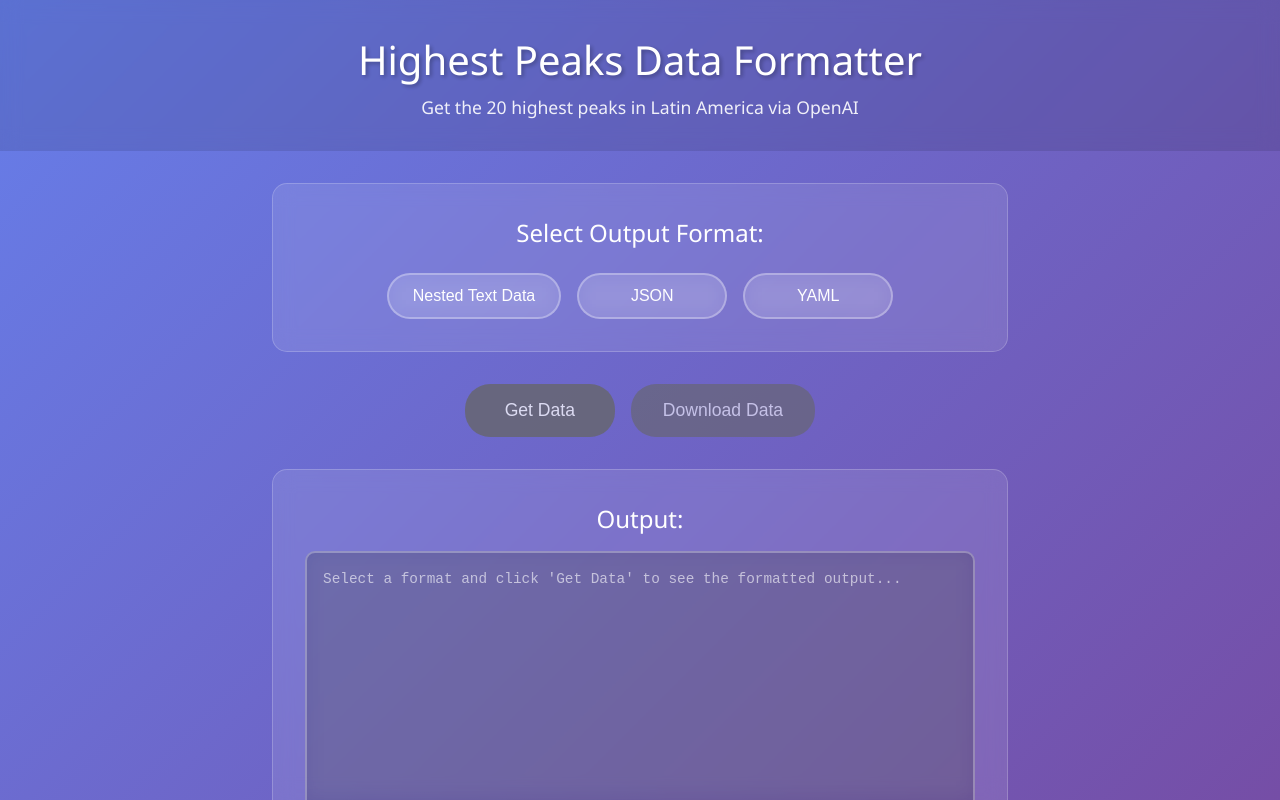
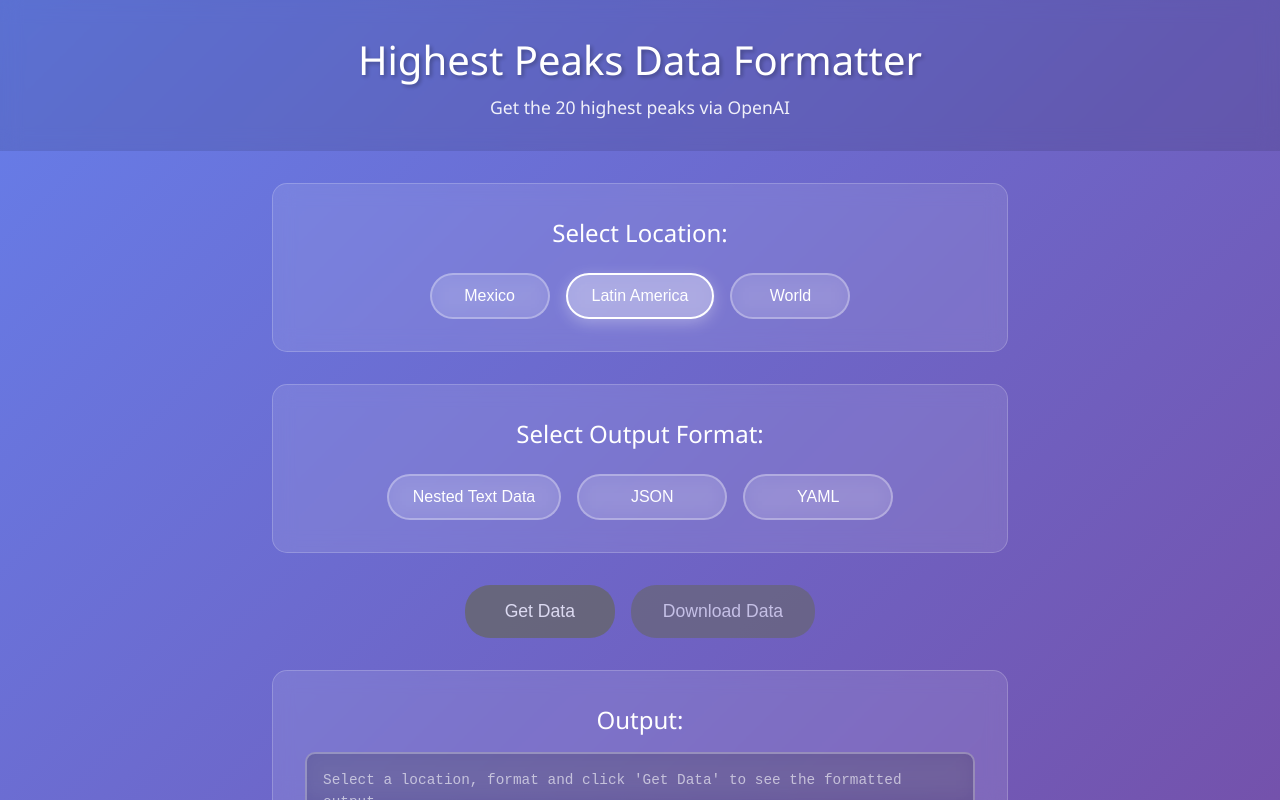
Before and after one commit to luisejrobles/highest-peaks-formatted-data, a React (Create React App) app: page / in a window 1280 px wide. Built offline with nearby package versions, Linux system fonts and the light colour scheme.

Commit message:
Add location toggle: Mexico, Latin America, World with dynamic prompts

```diff
--- a/prompts/main.ts
+++ b/prompts/main.ts
@@ -1,5 +1,5 @@
 
-export const main_prompt = `Give the the list of the 20 highest peaks in latin america. Name, Altitude as " 5000 m.s.n.m" (meters above sea level), and Location as "State, Country".`
+export const main_prompt = `Give the the list of the 20 highest peaks in Mexico. Name, Altitude as " 5000 m.s.n.m" (meters above sea level), and Location as "State, Country".`
 export const json_format = `as the following json format:
 ### Example:
 [
--- a/src/App.css
+++ b/src/App.css
@@ -29,6 +29,53 @@
   max-width: 800px;
   margin: 0 auto;
   padding: 2rem;
+}
+
+.location-section {
+  margin-bottom: 2rem;
+  background: rgba(255, 255, 255, 0.1);
+  padding: 2rem;
+  border-radius: 15px;
+  backdrop-filter: blur(10px);
+  border: 1px solid rgba(255, 255, 255, 0.2);
+}
+
+.location-section h2 {
+  margin: 0 0 1.5rem 0;
+  font-size: 1.5rem;
+  font-weight: 400;
+}
+
+.location-buttons {
+  display: flex;
+  gap: 1rem;
+  justify-content: center;
+  flex-wrap: wrap;
+}
+
+.location-btn {
+  padding: 0.75rem 1.5rem;
+  font-size: 1rem;
+  border: 2px solid rgba(255, 255, 255, 0.3);
+  background: rgba(255, 255, 255, 0.1);
+  color: white;
+  border-radius: 25px;
+  cursor: pointer;
+  transition: all 0.3s ease;
+  backdrop-filter: blur(10px);
+  min-width: 120px;
+}
+
+.location-btn:hover {
+  background: rgba(255, 255, 255, 0.2);
+  border-color: rgba(255, 255, 255, 0.5);
+  transform: translateY(-2px);
+}
+
+.location-btn.active {
+  background: rgba(255, 255, 255, 0.3);
+  border-color: white;
+  box-shadow: 0 4px 15px rgba(255, 255, 255, 0.3);
 }
 
 .format-section {
@@ -218,6 +265,16 @@
     padding: 1rem;
   }
 
+  .location-buttons {
+    flex-direction: column;
+    align-items: center;
+  }
+
+  .location-btn {
+    width: 100%;
+    max-width: 200px;
+  }
+
   .format-buttons {
     flex-direction: column;
     align-items: center;
--- a/src/App.tsx
+++ b/src/App.tsx
@@ -1,22 +1,52 @@
 import React, { useState } from 'react';
 import './App.css';
 
-// Try different import approaches
+// Import the prompt concatenation function
 let getPromptForFormat: any;
 try {
   const promptsModule = require('../prompts/main.js');
   getPromptForFormat = promptsModule.getPromptForFormat;
   console.log('Prompts module loaded successfully:', promptsModule);
+  console.log('Available exports:', Object.keys(promptsModule));
 } catch (error) {
   console.error('Failed to load prompts module:', error);
-  // Fallback function
-  getPromptForFormat = (format: string) => {
-    const main_prompt = "Give the list of the 20 highest peaks in latin america. Name, Altitude as m.s.n.m (meters above sea level), and Location as State, Country. Output data";
-    return main_prompt + " in " + format + " format";
+  // Fallback function that concatenates main_prompt with format
+  getPromptForFormat = (format: string, location: string) => {
+    const locationPrompts = {
+      mexico: "List the 20 highest peaks in Mexico with: Name, Altitude (m), and Location (State, Mexico).",
+      latinAmerica: "Give the list of the 20 highest peaks in latin america. Name, Altitude as m.s.n.m (meters above sea level), and Location as State, Country. Output data",
+      world: "List the 20 highest peaks in the world with: Name, Altitude (m), and Location (Country)."
+    };
+
+    const main_prompt = locationPrompts[location as keyof typeof locationPrompts] || locationPrompts.latinAmerica;
+
+    const formatPrompts = {
+      json: `as the following json format:
+### Example:
+[
+    {
+        "name": "Cotopaxi",
+        "altitude": "5897 m.s.n.m",
+        "location": "Latacunga, Ecuador"
+    }
+]`,
+      nested: `as the following nested text data format:
+### Example:
+- name: Cotopaxi
+  altitude: 5897 m.s.n.m
+  location: Latacunga, Ecuador`,
+      yaml: `as the following yaml format:
+### Example:
+- name: Cotopaxi
+  altitude: 5897 m.s.n.m
+  location: Latacunga, Ecuador`
+    };
+    return `${main_prompt} ${formatPrompts[format as keyof typeof formatPrompts] || ''}`;
   };
 }
 
 type FormatType = 'nested' | 'json' | 'yaml' | null;
+type LocationType = 'mexico' | 'latinAmerica' | 'world';
 
 interface Peak {
   name: string;
@@ -26,6 +56,7 @@ interface Peak {
 
 const App: React.FC = () => {
   const [selectedFormat, setSelectedFormat] = useState<FormatType>(null);
+  const [selectedLocation, setSelectedLocation] = useState<LocationType>('latinAmerica');
   const [outputData, setOutputData] = useState<string>('');
   const [dataRetrieved, setDataRetrieved] = useState<boolean>(false);
   const [isLoading, setIsLoading] = useState<boolean>(false);
@@ -78,9 +109,18 @@ const App: React.FC = () => {
     setError('');
   };
 
+  const handleLocationSelect = (location: LocationType) => {
+    console.log('Location selected:', location);
+    setSelectedLocation(location);
+    setDataRetrieved(false);
+    setOutputData('');
+    setError('');
+  };
+
   const handleGetData = async () => {
     console.log('Get Data clicked!');
     console.log('Selected format:', selectedFormat);
+    console.log('Selected location:', selectedLocation);
 
     if (!selectedFormat) {
       console.log('No format selected, returning');
@@ -91,9 +131,9 @@ const App: React.FC = () => {
     setError('');
 
     try {
-      console.log('Getting prompt for format:', selectedFormat);
-      const prompt = getPromptForFormat(selectedFormat);
-      console.log('Generated prompt:', prompt);
+      console.log('Getting prompt for format:', selectedFormat, 'and location:', selectedLocation);
+      const prompt = getPromptForFormat(selectedFormat, selectedLocation);
+      console.log('Generated concatenated prompt:', prompt);
 
       const result = await callOpenAI(prompt);
       console.log('OpenAI result:', result);
@@ -145,10 +185,34 @@ const App: React.FC = () => {
     <div className="App">
       <header className="App-header">
         <h1>Highest Peaks Data Formatter</h1>
-        <p>Get the 20 highest peaks in Latin America via OpenAI</p>
+        <p>Get the 20 highest peaks via OpenAI</p>
       </header>
 
       <main className="App-main">
+        <div className="location-section">
+          <h2>Select Location:</h2>
+          <div className="location-buttons">
+            <button
+              className={`location-btn ${selectedLocation === 'mexico' ? 'active' : ''}`}
+              onClick={() => handleLocationSelect('mexico')}
+            >
+              Mexico
+            </button>
+            <button
+              className={`location-btn ${selectedLocation === 'latinAmerica' ? 'active' : ''}`}
+              onClick={() => handleLocationSelect('latinAmerica')}
+            >
+              Latin America
+            </button>
+            <button
+              className={`location-btn ${selectedLocation === 'world' ? 'active' : ''}`}
+              onClick={() => handleLocationSelect('world')}
+            >
+              World
+            </button>
+          </div>
+        </div>
+
         <div className="format-section">
           <h2>Select Output Format:</h2>
           <div className="format-buttons">
@@ -204,7 +268,7 @@ const App: React.FC = () => {
             className="output-textbox"
             value={outputData}
             readOnly
-            placeholder={isLoading ? "Loading data from OpenAI..." : "Select a format and click 'Get Data' to see the formatted output..."}
+            placeholder={isLoading ? "Loading data from OpenAI..." : "Select a location, format and click 'Get Data' to see the formatted output..."}
           />
         </div>
       </main>
```
